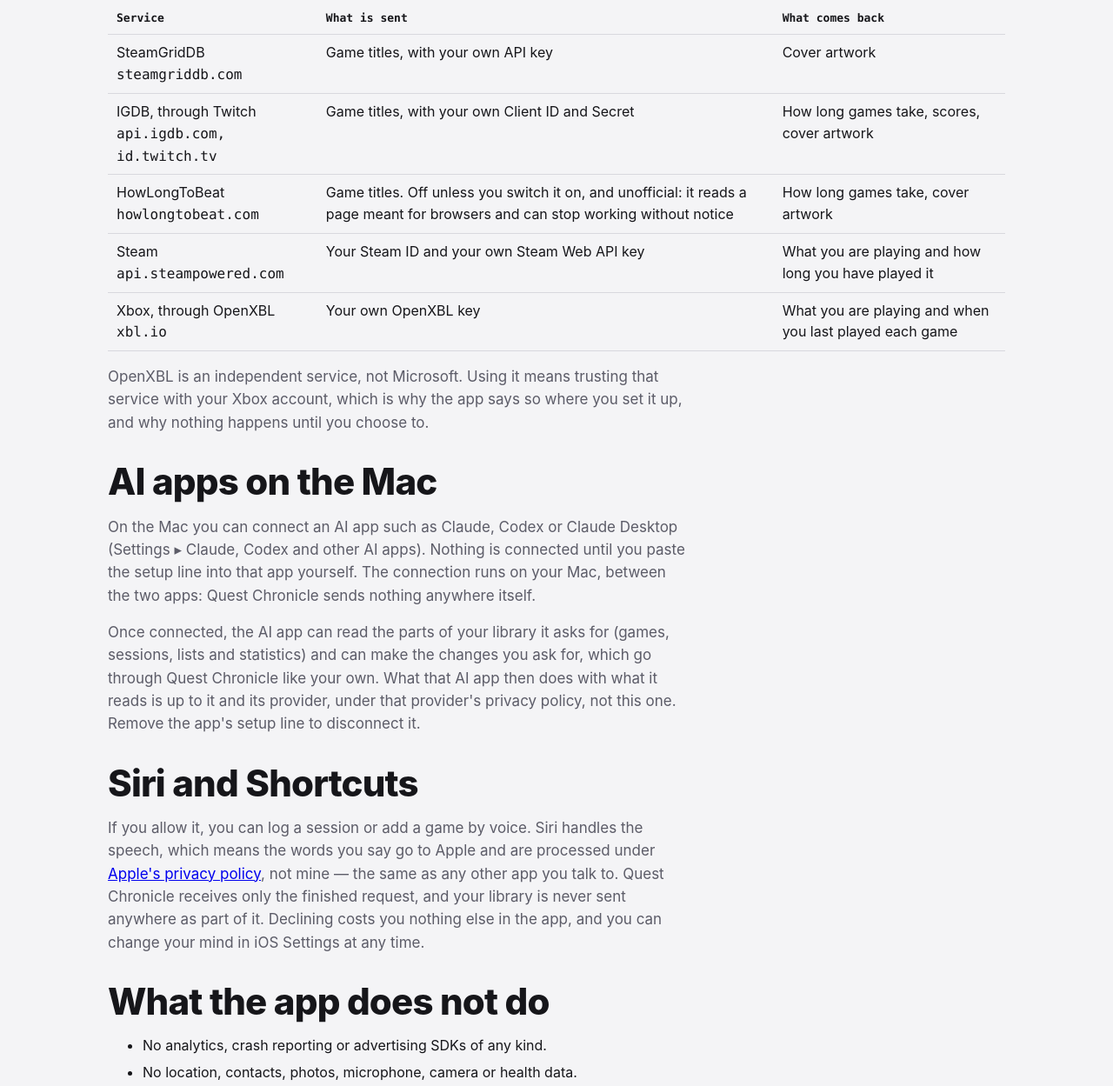
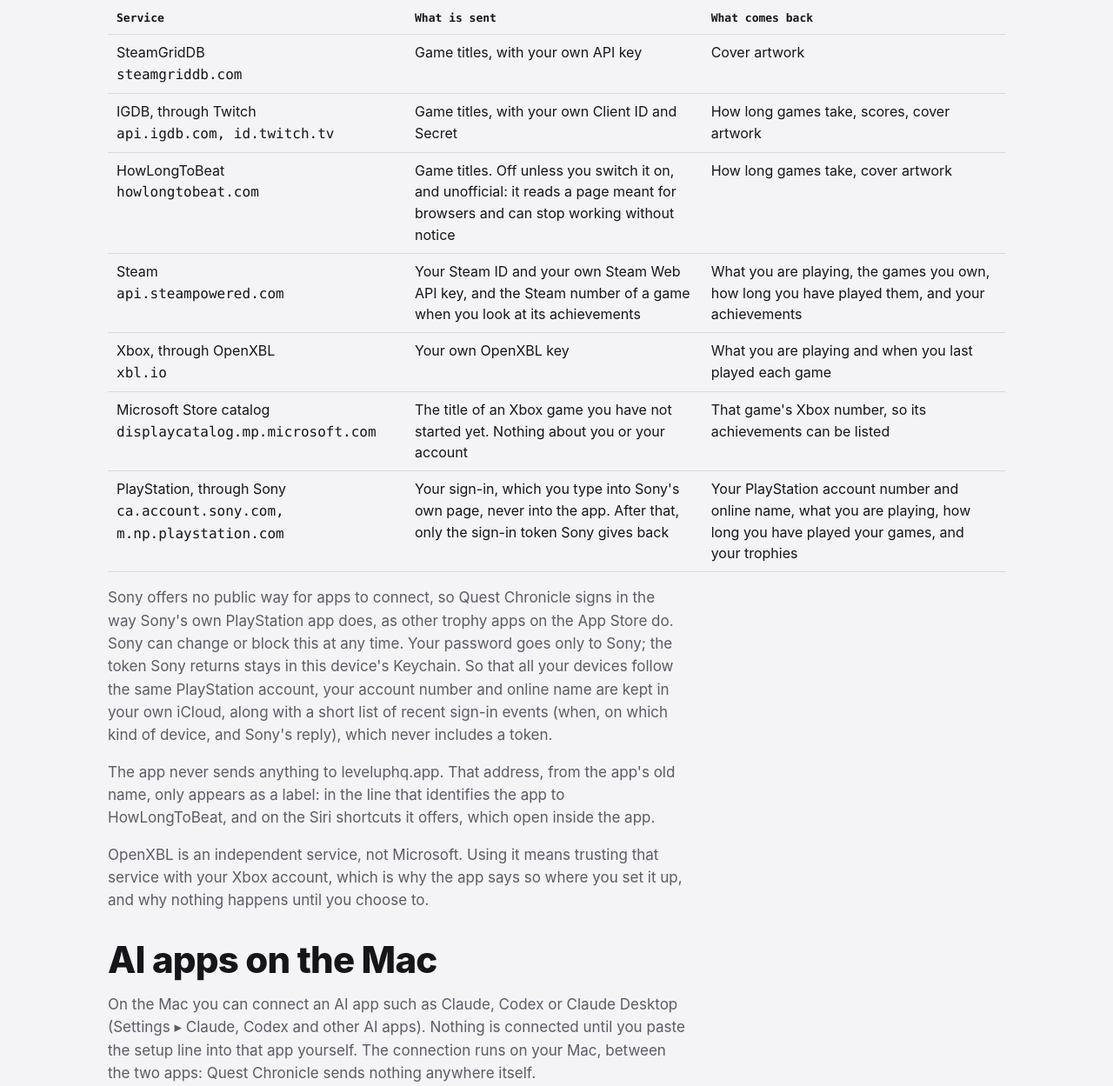
Before and after one commit to Eroxx/quest-chronicle-website, a plain HTML site: page privacy.html in a window 1280 px wide. Shown: the part 773-2022 px from the top of the page at 87% size. Drawn offline with Linux system fonts and the light colour scheme.

Commit message:
Privacy: PlayStation, Steam achievements, Microsoft catalog, leveluphq.app

```diff
--- a/privacy.html
+++ b/privacy.html
@@ -100,7 +100,7 @@ footer a{color:var(--accent)}
   <div class="wrap doc">
     <a class="back mono" href="index.html">&lsaquo; Quest Chronicle</a>
     <h1>Privacy Policy</h1>
-    <p class="mono">Last updated 11 October 2026</p>
+    <p class="mono">Last updated 30 October 2026</p>
 
     <p>Quest Chronicle has no account, no analytics, no advertising and no tracking of any kind.
       There is no server run by the developer, and your library is never sent to him.</p>
@@ -136,12 +136,35 @@ footer a{color:var(--accent)}
             browsers and can stop working without notice</td>
           <td>How long games take, cover artwork</td></tr>
       <tr><td>Steam<br><span class="mono">api.steampowered.com</span></td>
-          <td>Your Steam ID and your own Steam Web API key</td>
-          <td>What you are playing and how long you have played it</td></tr>
+          <td>Your Steam ID and your own Steam Web API key, and the Steam number of a game when
+            you look at its achievements</td>
+          <td>What you are playing, the games you own, how long you have played them, and your
+            achievements</td></tr>
       <tr><td>Xbox, through OpenXBL<br><span class="mono">xbl.io</span></td>
           <td>Your own OpenXBL key</td>
           <td>What you are playing and when you last played each game</td></tr>
+      <tr><td>Microsoft Store catalog<br><span class="mono">displaycatalog.mp.microsoft.com</span></td>
+          <td>The title of an Xbox game you have not started yet. Nothing about you or your
+            account</td>
+          <td>That game's Xbox number, so its achievements can be listed</td></tr>
+      <tr><td>PlayStation, through Sony<br><span class="mono">ca.account.sony.com, m.np.playstation.com</span></td>
+          <td>Your sign-in, which you type into Sony's own page, never into the app. After that,
+            only the sign-in token Sony gives back</td>
+          <td>Your PlayStation account number and online name, what you are playing, how long you
+            have played your games, and your trophies</td></tr>
     </table>
+
+    <p>Sony offers no public way for apps to connect, so Quest Chronicle signs in the way Sony's
+      own PlayStation app does, as other trophy apps on the App Store do. Sony can change or block
+      this at any time. Your password goes only to Sony; the token Sony returns stays in this
+      device's Keychain. So that all your devices follow the same PlayStation account, your
+      account number and online name are kept in your own iCloud, along with a short list of
+      recent sign-in events (when, on which kind of device, and Sony's reply), which never
+      includes a token.</p>
+
+    <p>The app never sends anything to leveluphq.app. That address, from the app's old name, only
+      appears as a label: in the line that identifies the app to HowLongToBeat, and on the Siri
+      shortcuts it offers, which open inside the app.</p>
 
     <p>OpenXBL is an independent service, not Microsoft. Using it means trusting that service with
       your Xbox account, which is why the app says so where you set it up, and why nothing happens
```
